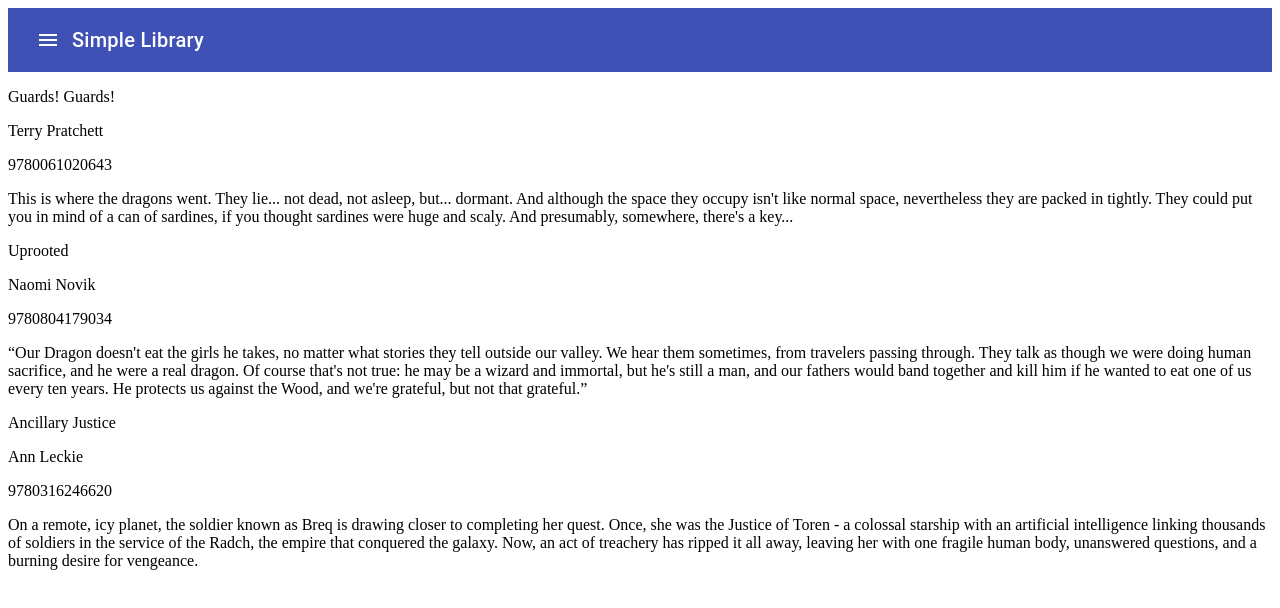
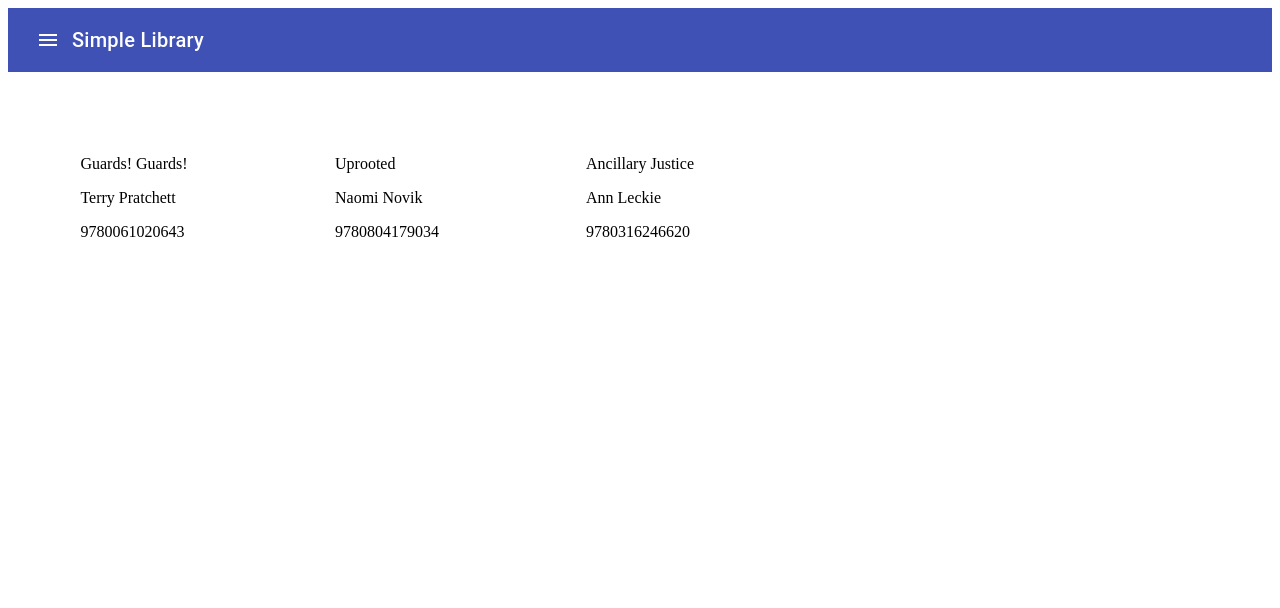
Before and after one commit to aneta-strzyzewska/simple-library, an Angular app: page / in a window 1280 px wide. Shown: the top 608 px of the page. Built offline with nearby package versions, Linux system fonts and the light colour scheme.

Commit message:
Place the landing books in a grid

```diff
--- a/src/app/app.module.ts
+++ b/src/app/app.module.ts
@@ -5,6 +5,7 @@ import { MatToolbarModule } from '@angular/material/toolbar';
 import { MatIconModule } from '@angular/material/icon';
 import { MatButtonModule } from '@angular/material/button';
 import { MatMenuModule } from '@angular/material/menu';
+import { MatGridListModule } from '@angular/material/grid-list';
 
 import { AppRoutingModule } from './app-routing.module';
 import { AppComponent } from './app.component';
@@ -27,7 +28,8 @@ import { LibraryService } from './services/library.service';
     MatToolbarModule,
     MatIconModule,
     MatButtonModule,
-    MatMenuModule
+    MatMenuModule,
+    MatGridListModule
   ],
   providers: [LibraryService],
   bootstrap: [AppComponent]
--- a/src/app/book-view/book-view.component.html
+++ b/src/app/book-view/book-view.component.html
@@ -2,5 +2,4 @@
     <p>{{book.title}}</p>
     <p>{{book.author}}</p>
     <p>{{book.isbn}}</p>
-    <p>{{book.summary}}</p>
 </div>
--- a/src/app/home/home.component.html
+++ b/src/app/home/home.component.html
@@ -1,6 +1,7 @@
-<div>
-    <app-book-view
-        *ngFor="let book of latestThree"
-        [book]="book"
-    />
-</div>
+<mat-grid-list cols="5">
+    <mat-grid-tile *ngFor="let book of latestThree">
+        <app-book-view
+            [book]="book"
+        />
+    </mat-grid-tile>
+</mat-grid-list>
```
